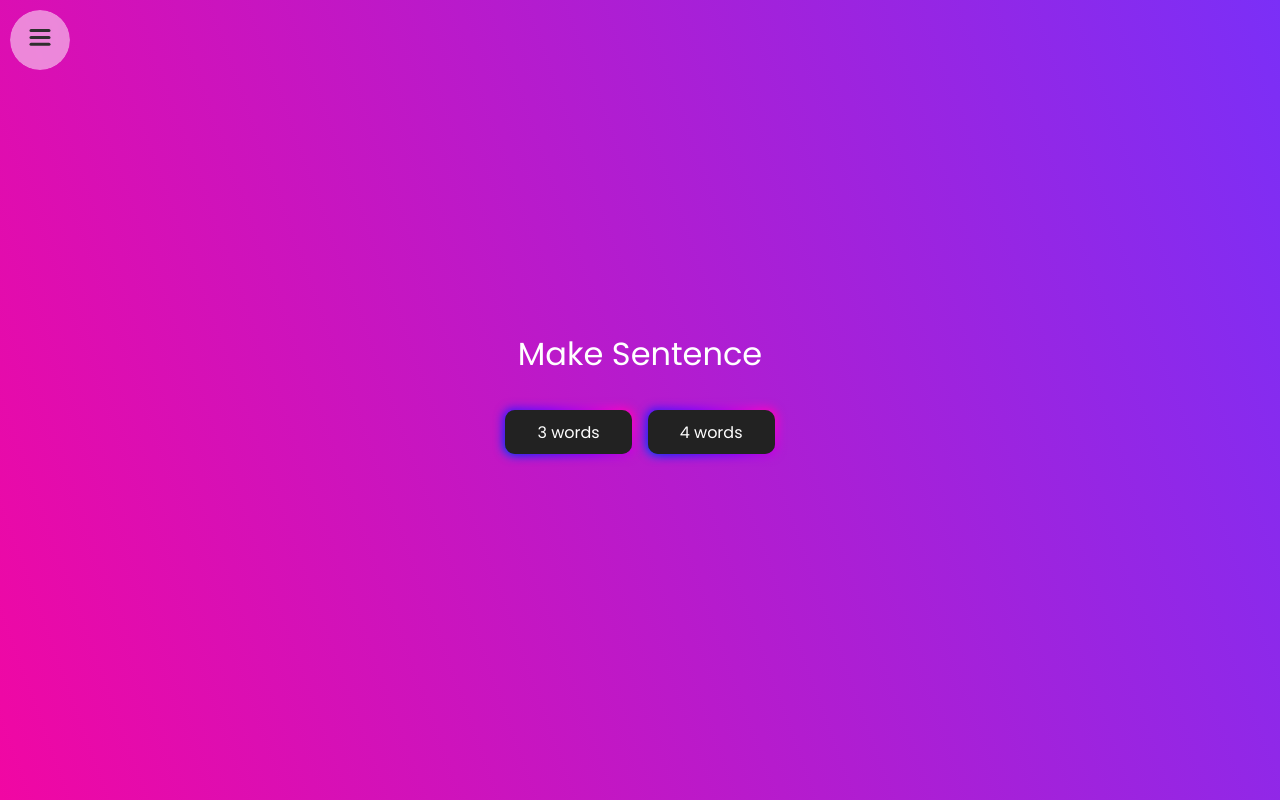
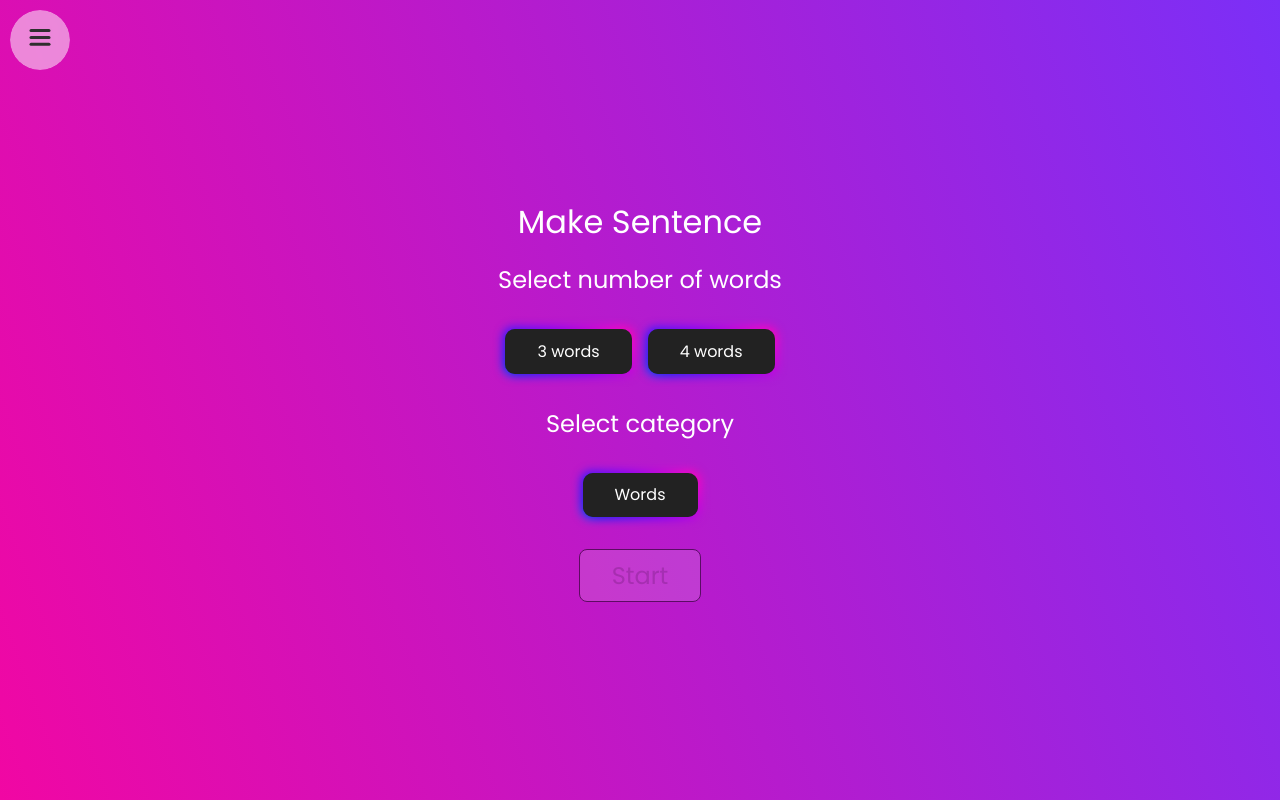
Before and after one commit to TeonaTsiramua/DnD, a React (Vite) app: page /sentence in a window 1280 px wide. Built offline with nearby package versions, Linux system fonts and the light colour scheme.

Commit message:
"Added category prop to Sentence component, updated useSentenceState hook, and modified MakeSentence page to include category selection and start button"

```diff
--- a/src/components/makeSentence/Sentence.jsx
+++ b/src/components/makeSentence/Sentence.jsx
@@ -18,7 +18,7 @@ import {
   SWrapper,
 } from './styles';
 
-const Sentence = ({ words }) => {
+const Sentence = ({ words, category }) => {
   const [result, setResult] = useState(false);
 
   const {
@@ -32,6 +32,7 @@ const Sentence = ({ words }) => {
     clearSelectedWords,
     goBack,
   } = useSentenceState(
+    category,
     words === 3 ? threeWordSentence : fourWordSentence,
     words === 3 ? get5Steps : get7Steps
   );
--- a/src/data/index.js
+++ b/src/data/index.js
@@ -1,4 +1,4 @@
-export const words = [
+export const wordsData = [
   {
     noun: [
       { id: 1, label: '🍌', word: 'ბანან' },
--- a/src/hooks/useSentenceState.js
+++ b/src/hooks/useSentenceState.js
@@ -2,7 +2,7 @@ import { useState, useEffect, useCallback } from 'react';
 import { getWords } from '../utils/sentence';
 import useWordDrag from './useWordDrag';
 
-export const useSentenceState = (sentence, getSteps) => {
+export const useSentenceState = (words, sentence, getSteps) => {
   const [step, setStep] = useState(0);
   const [selectedWords, setSelectedWords] = useState(sentence);
   const [highlightedBox, setHighlightedBox] = useState(null);
@@ -12,8 +12,8 @@ export const useSentenceState = (sentence, getSteps) => {
   const getCurrentWords = useCallback(() => {
     const selectedWordsLength = Object.keys(selectedWords).length;
 
-    return getWords(step, selectedWordsLength);
-  }, [step, selectedWords]);
+    return getWords(step, words, selectedWordsLength);
+  }, [step, words, selectedWords]);
 
   useEffect(() => {
     const newCurrentWords = getCurrentWords();
--- a/src/pages/makeSentence/MakeSentence.jsx
+++ b/src/pages/makeSentence/MakeSentence.jsx
@@ -1,21 +1,52 @@
 import { useState } from 'react';
 import { Button, Sentence } from '../../components';
-import { SContainer, SWrapper } from './styles';
+import { SButton, SContainer, SWrapper } from './styles';
+import { wordsData } from '../../data';
 
 const MakeSentence = () => {
   const [words, setWords] = useState(null);
+  const [category, setCategory] = useState(null);
+  const [start, setStart] = useState(false);
+
+  const handleStart = () => {
+    if (words && category) {
+      setStart(true);
+    }
+  };
+
   return (
     <SContainer>
       <h1>Make Sentence</h1>
-      {!words && (
-        <SWrapper>
-          <Button onClick={() => setWords(3)}>3 words</Button>
-          <Button onClick={() => setWords(4)}>4 words</Button>
-        </SWrapper>
+      {!start && (
+        <>
+          <h2>Select number of words</h2>
+          <SWrapper>
+            <Button onClick={() => setWords(3)} selected={words === 3}>
+              3 words
+            </Button>
+            <Button onClick={() => setWords(4)} selected={words === 4}>
+              4 words
+            </Button>
+          </SWrapper>
+          <h2>Select category</h2>
+          <SWrapper>
+            <Button
+              onClick={() => setCategory(wordsData)}
+              selected={category === wordsData}
+            >
+              Words
+            </Button>
+          </SWrapper>
+          <SButton disabled={!words || !category} onClick={handleStart}>
+            Start
+          </SButton>
+        </>
       )}
-      {words === 3 && <Sentence words={3} />}
-      {words === 4 && <Sentence words={4} />}
+      {start && words && category && (
+        <Sentence words={words} category={category} />
+      )}
     </SContainer>
   );
 };
+
 export default MakeSentence;
--- a/src/pages/makeSentence/styles.js
+++ b/src/pages/makeSentence/styles.js
@@ -15,3 +15,16 @@ export const SWrapper = styled.div`
   justify-content: center;
   gap: 1rem;
 `;
+
+export const SButton = styled.button`
+  font-size: 1.5rem;
+  padding: 0.5rem 2rem;
+  border: 1px solid black;
+  border-radius: 0.5rem;
+  cursor: pointer;
+
+  &:disabled {
+    opacity: 0.5;
+    cursor: not-allowed;
+  }
+`;
--- a/src/utils/sentence.js
+++ b/src/utils/sentence.js
@@ -1,5 +1,3 @@
-import { words } from '../data';
-
 export const refKeys = [
   'noun1',
   'sign1',
@@ -29,7 +27,7 @@ export const getSteps = (step, count) => {
 export const get5Steps = (step) => getSteps(step, 5);
 export const get7Steps = (step) => getSteps(step, 7);
 
-export const getWords = (step, wordsLength) => {
+export const getWords = (step, words, wordsLength) => {
   switch (step) {
     case wordsLength:
       return [];
```
